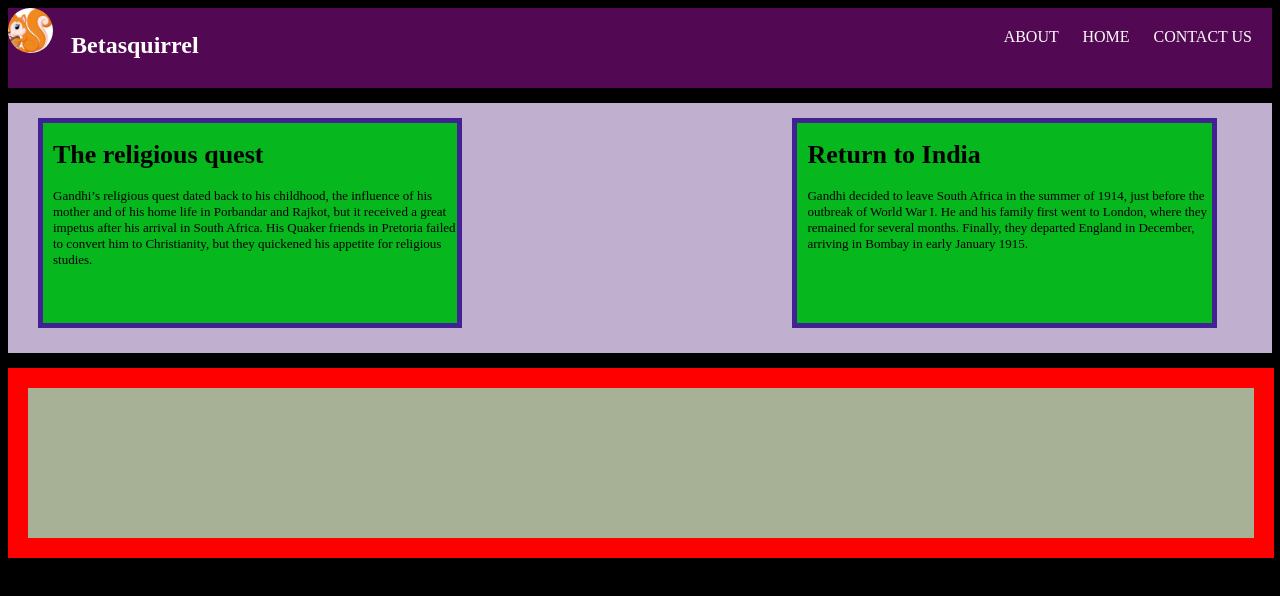
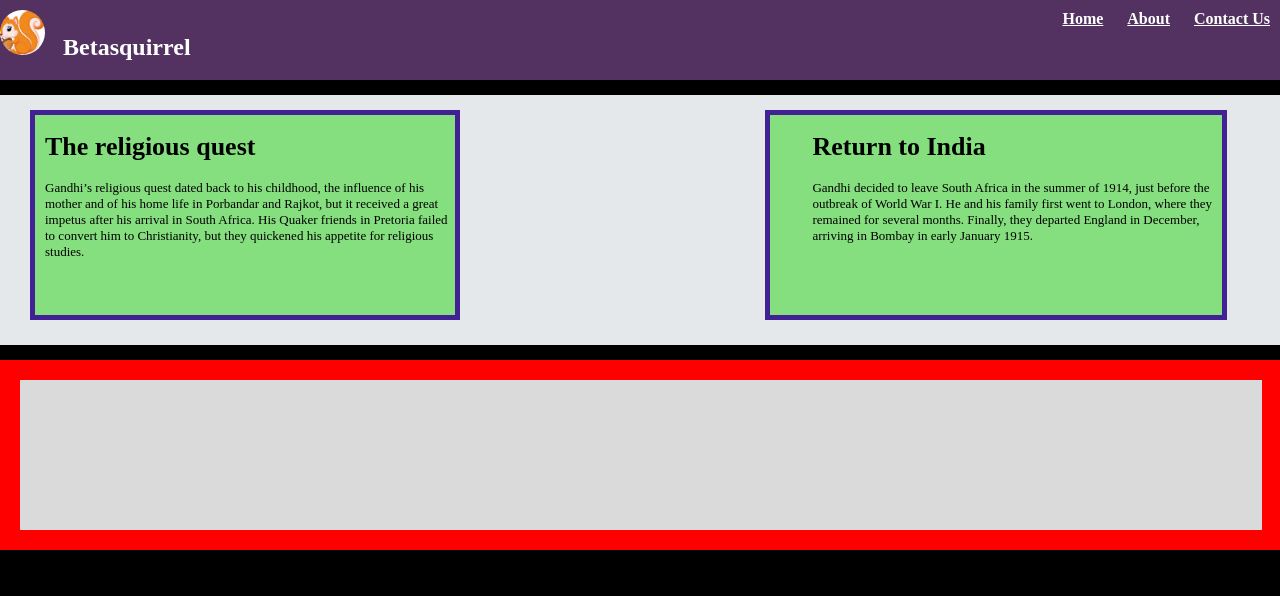
Before and after one commit to SHAMSAD12/betasquirrel-tasks, a plain HTML site: page task-2/index.html in a window 1280 px wide. Drawn offline with Linux system fonts and the light colour scheme.

Commit message:
modified

```diff
--- a/task-1/css/style.css
+++ b/task-1/css/style.css
@@ -1,16 +1,19 @@
+body {
+  background-color: #332121;
+}
 #head {
-  background-color: rgb(110, 110, 200);
+  background-color: #543561;
   width: 100%;
   height: 100px;
   border: 3px solid cyan;
 }
-.down {
-  background-color: azure;
+.down p {
+  background-color: #d3d7e6;
+  height: 300px;
   width: 100%;
-  height: 100%;
 }
 .top {
-  background-color: brown;
+  background-color: #d3d7e6;
   width: 32%;
   height: 200px;
   float: left;
@@ -39,6 +42,17 @@
 }
 .right {
   float: right;
-  padding-top: 20px;
+  border: 20px;
+  padding: 30px;
+  display: flex;
+  align-self: center;
+  justify-content: center;
 }
-@med;
+a {
+  text-decoration: none;
+  color: white;
+  padding: 11px;
+}
+a:hover {
+  color: aqua;
+}
--- a/task-2/css/style.css
+++ b/task-2/css/style.css
@@ -1,5 +1,9 @@
+body {
+  background-color: #331919;
+  margin: 0 auto;
+}
 #head {
-  background-color: rgb(82, 8, 82);
+  background-color: #533261;
   width: 100%;
   height: 80px;
 }
@@ -9,7 +13,7 @@
   height: 50%;
 }
 .top {
-  background-color: rgb(6, 184, 29);
+  background-color: #85df7f;
   width: 32%;
   height: 200px;
   float: left;
@@ -26,6 +30,7 @@
   width: 20%;
   height: 15%;
   border-radius: 50%;
+  margin-top: 10px;
 }
 .heading {
   padding-left: 100px;
@@ -41,8 +46,13 @@
 }
 .right {
   float: right;
-  padding-top: 20px;
-  margin-right: 20px;
+  display: flex;
+  align-self: center;
+  margin-top: 10px;
+}
+.right a {
+  padding: 10px;
+  color: #fff;
 }
 .nav-name {
   color: white;
@@ -55,25 +65,25 @@
 .sub-body {
   width: 100%;
   height: 250px;
-  background-color: rgb(192, 175, 207);
+  background-color: rgb(229, 232, 235);
   border: 10px;
   margin-top: 15px;
 }
 .top-1 {
-  background-color: rgb(6, 184, 29);
+  background-color: #85df7f;
   width: 32%;
   height: 200px;
-  float: left;
-  padding-left: 10px;
+  float: right;
+  padding-left: 42px;
   border: 5px solid rgb(66, 33, 148);
   font-size: small;
-  margin-left: 330px;
+  margin-right: 53px;
   margin-top: 15px;
 }
 .down-body {
   width: 97%;
   height: 150px;
-  background-color: rgb(166, 177, 150);
+  background-color: #dadada;
   margin-top: 15px;
   border: 20px solid red;
 }
--- a/task-2/index.html
+++ b/task-2/index.html
@@ -16,9 +16,11 @@
         </div>
       </div>
       <div class="right">
-        <a class="nav-name" href="#">ABOUT</a>
-        <a class="nav-name" href="#">HOME</a>
-        <a class="nav-name" href="#">CONTACT US</a>
+        <nav>
+          <a href="#"><b>Home</b></a>
+          <a href="https://www.google.com/"><b>About</b></a>
+          <a href="#"><b>Contact Us</b></a>
+        </nav>
       </div>
     </div>
     <div class="sub-body">
```
Also changed, not shown: task-1/index.html (+5 -3 lines).
